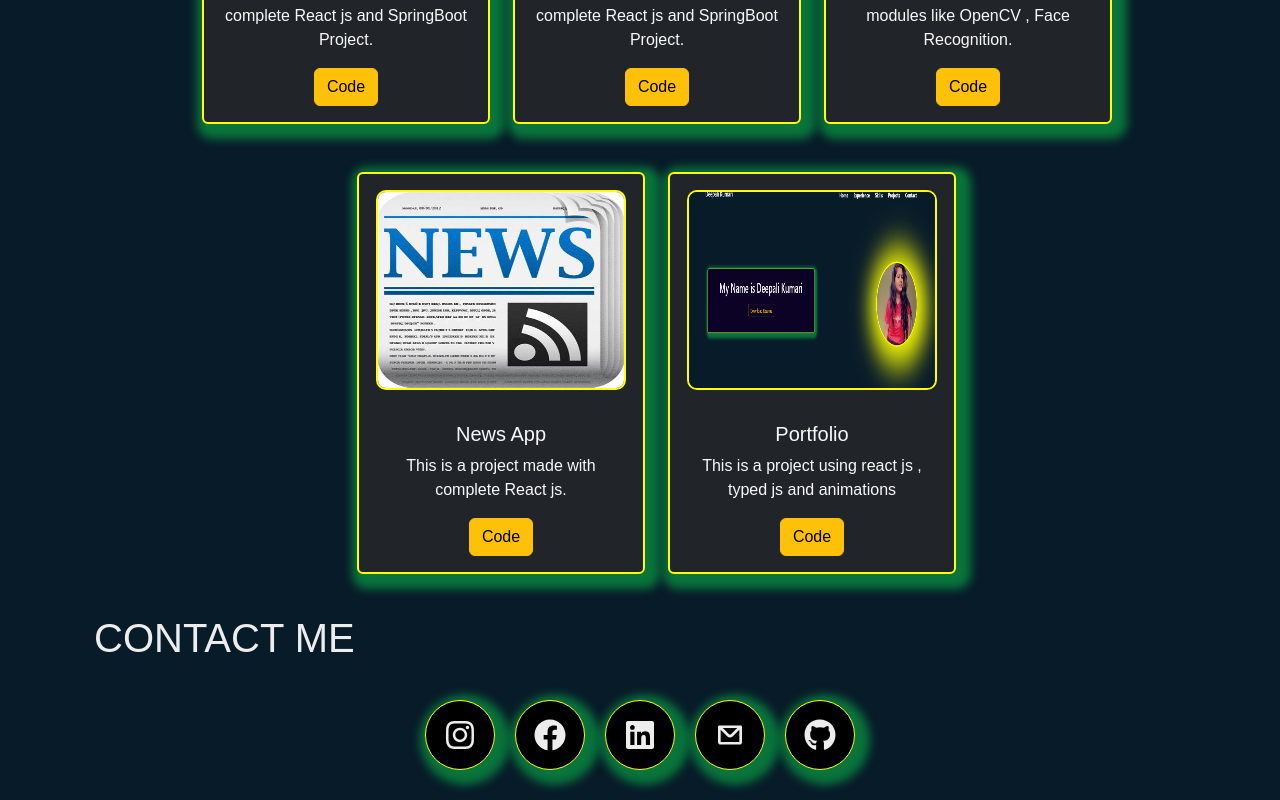
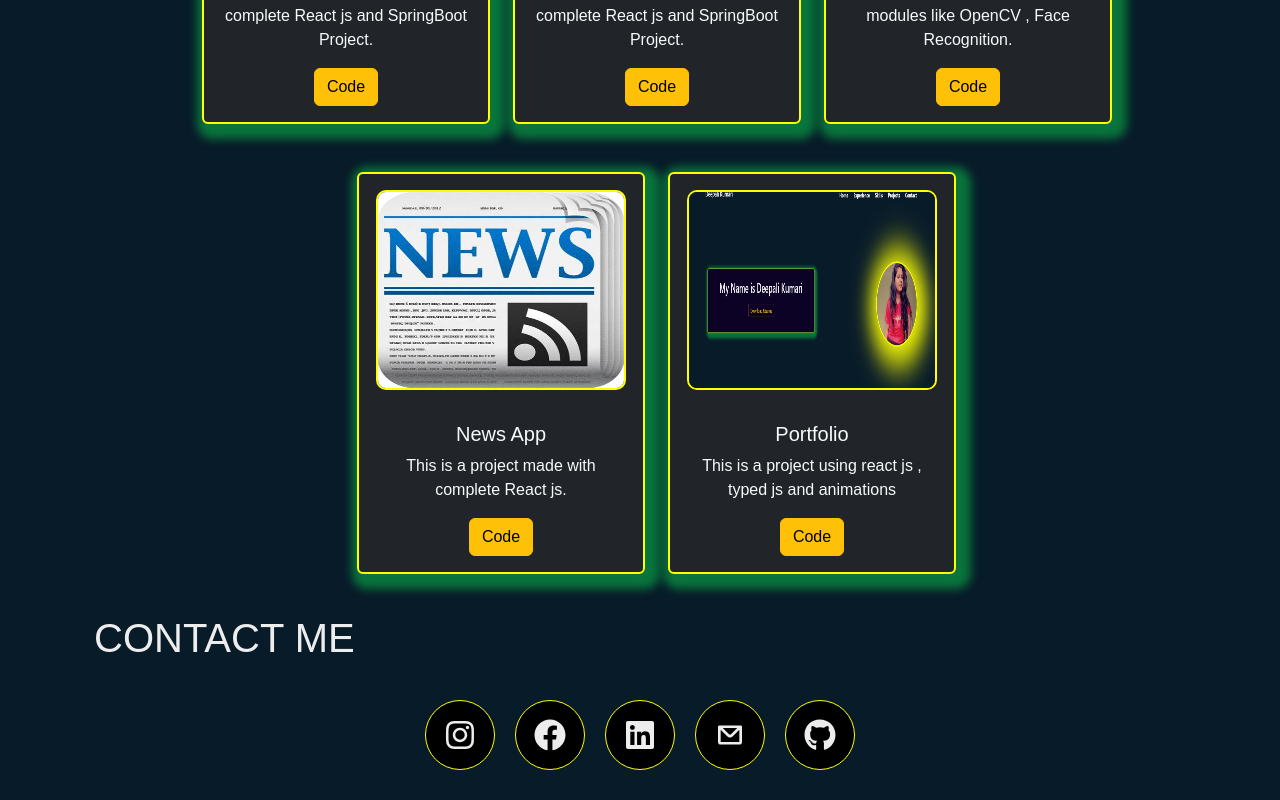
Before and after one commit to DeepaliKumari12345678/my-portfolio, a React (Create React App) app: page / in a window 1280 px wide. Shown: the part 2579-3379 px from the top of the page. Built offline with nearby package versions, Linux system fonts and the light colour scheme.

Commit message:
Update3 index.css

```diff
--- a/src/index.css
+++ b/src/index.css
@@ -178,11 +178,12 @@ a {
   align-items: center;
   border-radius: 50%;
   border: 1px solid yellow;
-  box-shadow: var(--box-shadow);
+
 }
 
 .contact-icon .items:hover {
   background-color: var(--bg-color);
+    box-shadow: var(--box-shadow);
 }
 
 .contact-icon .icons {
```
